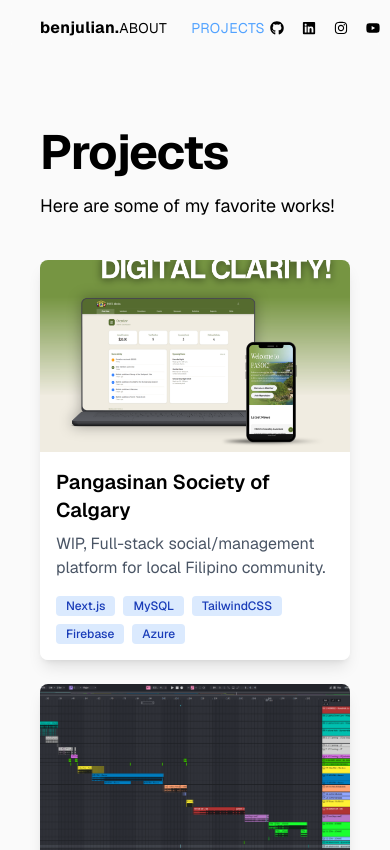
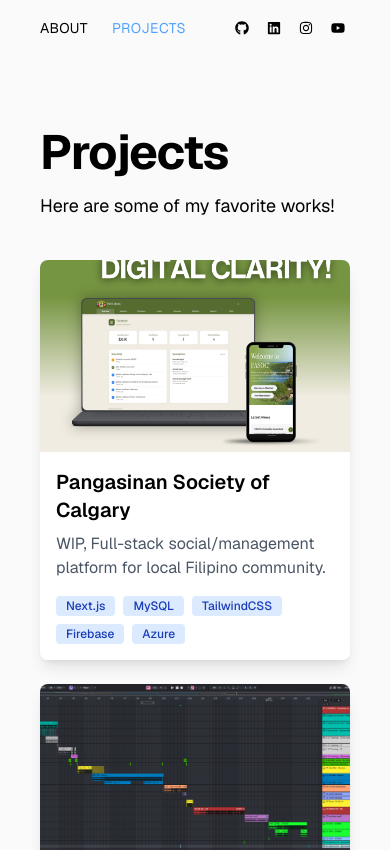
Before and after one commit to benjuliann/benjaminn-portfolio, a Next.js app: page /projects in a window 390 px wide. Shown: the top 850 px of the page. Built offline with nearby package versions, Linux system fonts and the light colour scheme.

Commit message:
Dark mode and navbar responsiveness

```diff
--- a/app/components/Navbar.jsx
+++ b/app/components/Navbar.jsx
@@ -8,8 +8,8 @@ export default function Navbar() {
     const pathname = usePathname()
 
     return (
-        <nav className="fixed top-0 left-0 right-0 flex justify-between items-center px-10 py-4 text-sm uppercase tracking-wide bg-zinc-50/80 dark:bg-gray-950/80 backdrop-blur-sm z-10">
-            <Link href="/" className="font-bold text-base normal-case hover:text-blue-400 transition-colors duration-200">
+        <nav className="dark:text-white fixed top-0 left-0 right-0 flex justify-between items-center px-10 py-4 text-sm uppercase tracking-wide bg-zinc-50/80 dark:bg-gray-950/80 backdrop-blur-sm z-10">
+            <Link href="/" className="hidden md:block font-bold text-base normal-case hover:text-blue-400 transition-colors duration-200">
                 benjulian.
             </Link>
             <div className="flex gap-6">
--- a/app/components/PageTransition.jsx
+++ b/app/components/PageTransition.jsx
@@ -11,7 +11,7 @@ export default function PageTransition({ children }) {
       <div className="relative min-h-screen">
         <motion.div
           key={pathname}
-          className="absolute inset-0 w-full"
+          className="absolute inset-0 w-full min-h-screen bg-zinc-50 dark:bg-gray-950 dark:text-white"
           initial={{ opacity: 0, y: 20 }}
           animate={{ opacity: 1, y: 0 }}
           exit={{ opacity: 0, y: -20 }}
```
